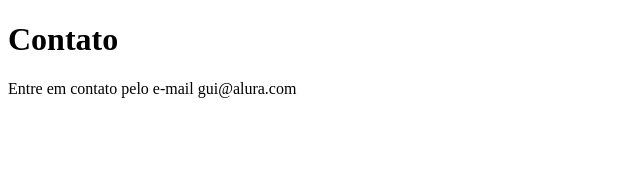
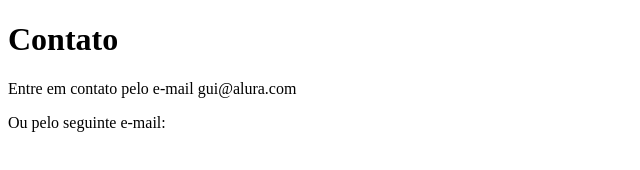
Before and after one commit to LauroMenezes/curso-alura-sistema-de-cadastro, a plain HTML site: page contato.html in a window 1280 px wide. Shown: the whole page, without its empty margins (0-640 px from the left). Drawn offline with Linux system fonts and the light colour scheme.

Commit message:
adicionando e-mail de contato novamente e nova linha

```diff
--- a/contato.html
+++ b/contato.html
@@ -8,5 +8,6 @@
 <body>
     <h1>Contato</h1>
     <p>Entre em contato pelo e-mail gui@alura.com</p>
+    <p>Ou pelo seguinte e-mail: </p>
 </body>
 </html>
```
